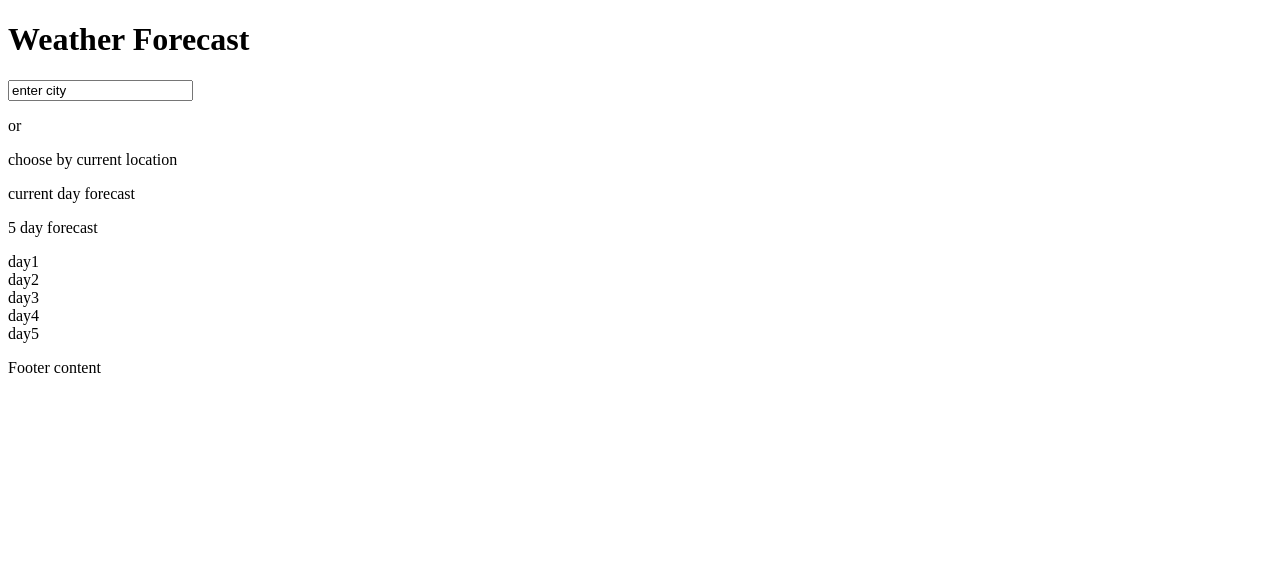
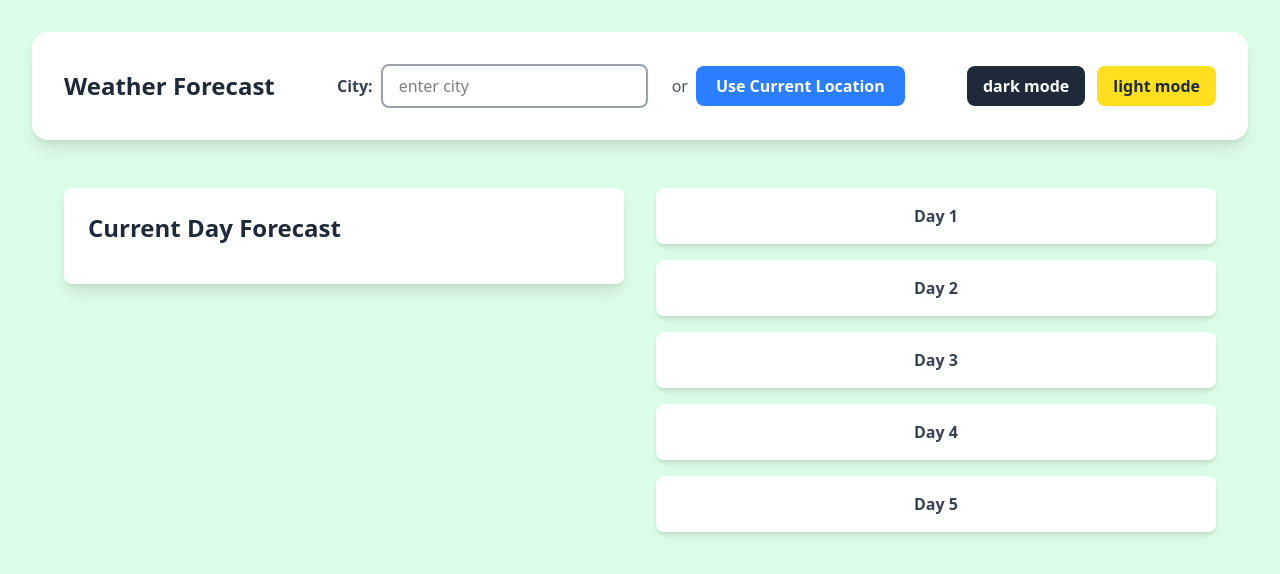
Before and after one commit to Gagangowda777/weather-forecast, a plain HTML site: page index.html in a window 1280 px wide. Drawn offline with nearby package versions, Linux system fonts and the light colour scheme.

Commit message:
Adding styles using tailwind css

```diff
--- a/index.html
+++ b/index.html
@@ -1,36 +1,87 @@
 <!DOCTYPE html>
 <html lang="en">
-<head>
-    <meta charset="UTF-8">
-    <meta name="viewport" content="width=device-width, initial-scale=1.0">
+  <head>
+    <meta charset="UTF-8" />
+    <meta name="viewport" content="width=device-width, initial-scale=1.0" />
     <title>Weather Forecast</title>
+    <!-- tailwindCSS using CDN -->
+    <script src="https://cdn.jsdelivr.net/npm/@tailwindcss/browser@4"></script>
 
-    <link rel="stylesheet" href="dummy.css">  <!-- remove this later -->
-</head>
-<body>
-<header class="nav_bar">
-    <h1>Weather Forecast</h1>
-    <label for="city"></label>
-    <input type="text" id="city" value="enter city">
-    <p>or</p>
-    <p>choose by current location</p>
-</header>
+  </head>
+  <body class="bg-green-100 min-h-screen p-4">
+    <!-- Navigation Bar -->
+    <header class="nav_bar flex items-center justify-between p-8 bg-white shadow-lg rounded-2xl m-4">
+      <h1 class="text-2xl font-bold text-gray-800"> Weather Forecast </h1>
 
-<main>
-    <div class="main_content">
-    <div>current day forecast</div>
-    <p>5 day forecast</p>
-    <div>day1</div>
-    <div>day2</div>
-    <div>day3</div>
-    <div>day4</div>
-    <div>day5</div>
-    </div>
-</main>
+      <div class="flex items-center justify-center gap-6 flex-1">
 
-<footer>
-    <p> Footer content</p>
-</footer>
+        <div class="flex items-center gap-2">
+          <label for="city" class="text-gray-700 font-semibold">City:</label>
+          <input
+            type="text"
+            id="city"
+            placeholder="enter city"
+            class="border-2 border-gray-400 rounded-lg px-4 py-2 focus:outline-none focus:border-blue-500 focus:ring-2 focus:ring-blue-300 transition"/>
+        </div>
 
-</body>
+        <div class="flex items-center gap-2">
+          <p class="text-gray-600 font-medium">or</p>
+          <button type="button" class="bg-blue-500 text-white px-5 py-2 rounded-lg hover:bg-blue-600 transition font-semibold flex items-center gap-2"> Use Current Location </button>
+        </div>
+
+      </div>
+
+      <div class="flex gap-3">
+        <button type="button" class="bg-gray-800 text-white px-4 py-2 rounded-lg hover:bg-gray-700 transition font-semibold">
+          dark mode
+        </button>
+        <button type="button" class="bg-yellow-300 text-gray-800 px-4 py-2 rounded-lg hover:bg-yellow-400 transition font-semibold">
+          light mode
+        </button>
+      </div>
+
+    </header>
+    <!-- Current Day Forecast -->
+    <main class="p-8">
+      <div class="main_content max-w-6xl mx-auto flex gap-8">
+        <div class="flex-1">
+          <div class="bg-white rounded-lg shadow-lg p-6">
+            <h2 class="text-2xl font-bold text-gray-800 mb-4">
+              Current Day Forecast
+            </h2>
+          </div>
+        </div>
+
+
+        <div class="flex-1">
+
+          <div class="flex flex-col gap-4">
+
+            <div class="bg-white rounded-lg shadow-md p-4 text-center font-semibold text-gray-700 hover:shadow-lg transition flex-1">
+              Day 1
+            </div>
+
+            <div class="bg-white rounded-lg shadow-md p-4 text-center font-semibold text-gray-700 hover:shadow-lg transition flex-1">
+              Day 2
+            </div>
+
+            <div class="bg-white rounded-lg shadow-md p-4 text-center font-semibold text-gray-700 hover:shadow-lg transition flex-1">
+              Day 3
+            </div>
+
+            <div class="bg-white rounded-lg shadow-md p-4 text-center font-semibold text-gray-700 hover:shadow-lg transition flex-1">
+              Day 4
+            </div>
+
+            <div class="bg-white rounded-lg shadow-md p-4 text-center font-semibold text-gray-700 hover:shadow-lg transition flex-1">
+              Day 5
+            </div>
+
+          </div>
+        </div>
+      </div>
+    </main>
+
+    <script src="script.js"></script>
+  </body>
 </html>
```
